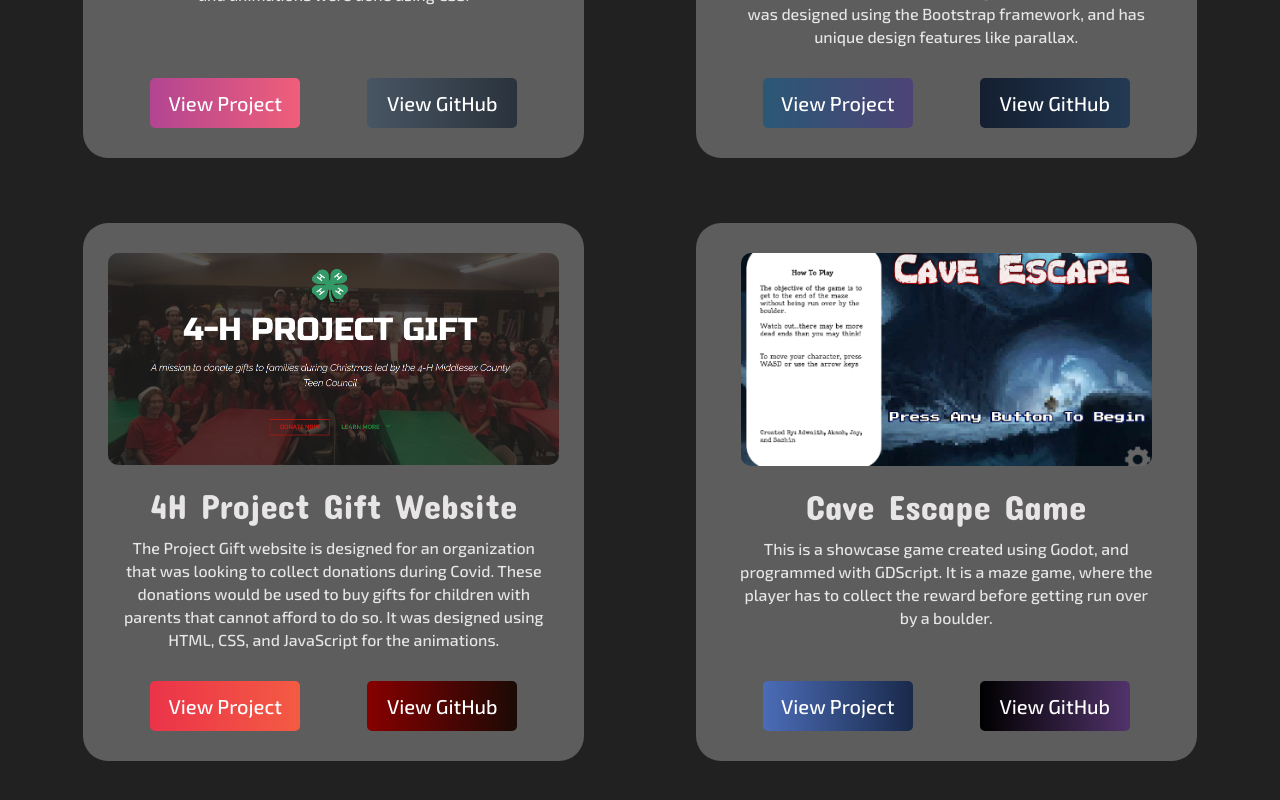
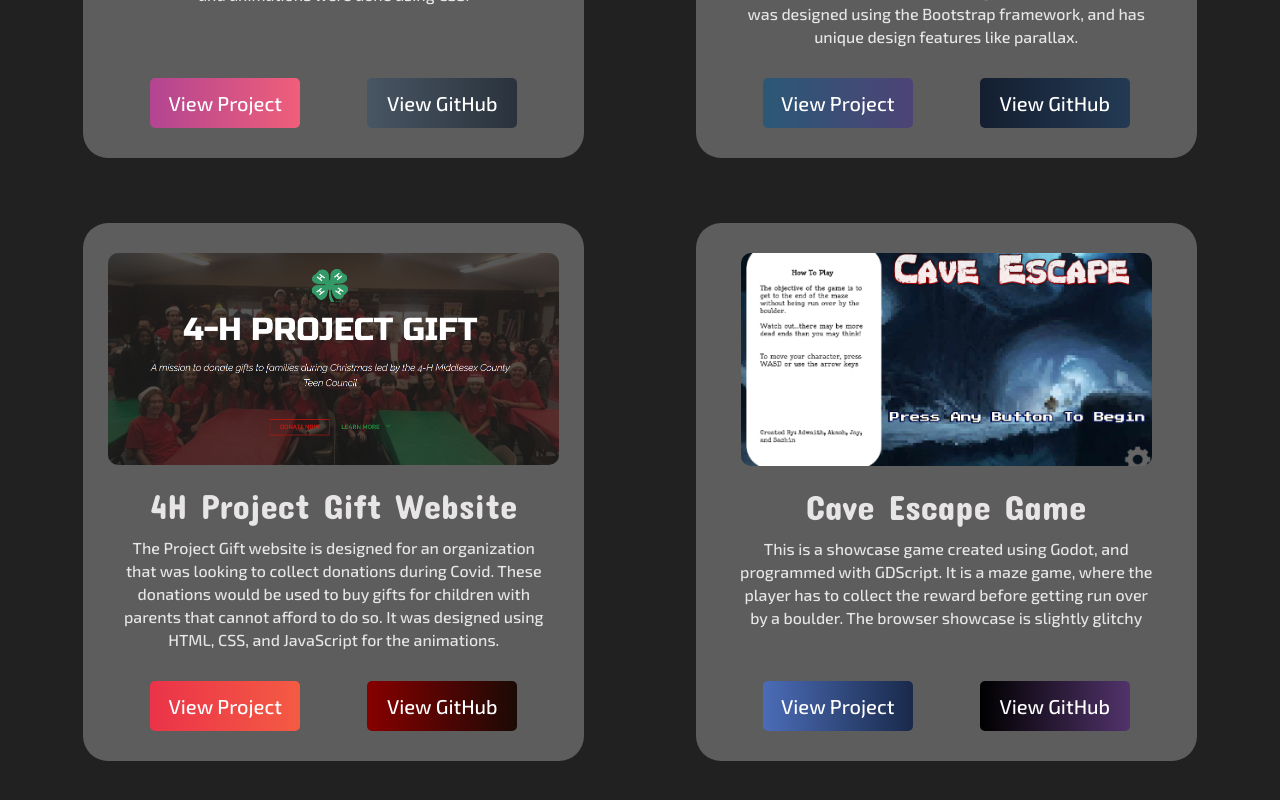
Before and after one commit to qwerty111i/portfolio, a React (Create React App) app: page / in a window 1280 px wide. Shown: the part 4820-5620 px from the top of the page. Built offline with nearby package versions, Linux system fonts and the light colour scheme; the HTML template or start-up script is replaced by a standard one.

Commit message:
Added GoDot project link

```diff
--- a/src/components/Portfolio.js
+++ b/src/components/Portfolio.js
@@ -79,11 +79,11 @@ const Portfolio = () => {
               </div>
               <div className='project-content content-4'>
                 <h1 className='project-title'>Cave Escape Game</h1>
-                <p className='project-description'>This is a showcase game created using Godot, and programmed with GDScript.  It is a maze game, where the player has to collect the reward before getting run over by a boulder.</p>
+                <p className='project-description'>This is a showcase game created using Godot, and programmed with GDScript.  It is a maze game, where the player has to collect the reward before getting run over by a boulder.  The browser showcase is slightly glitchy</p>
               </div>
               <div className='project-buttons button-4'>
                 <button className='project-link'
-                onClick={() => window.location.href = '/'}>
+                onClick={() => window.location.href = 'https://gamedevelopmentclub-team.github.io/Demo/'}>
                   View Project
                 </button>
                 <button className='github-link'
```
